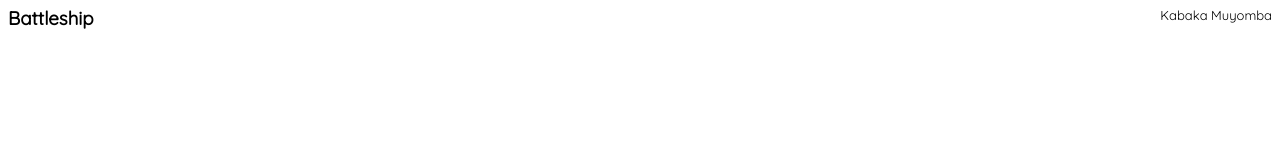
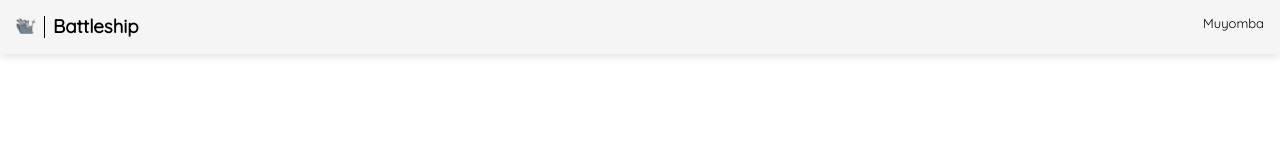
Before and after one commit to edgarmuyomba/battleship, a website built with webpack: page dist/index.html in a window 1280 px wide. Built offline with Linux system fonts and the light colour scheme.

Commit message:
navbar complete

```diff
--- a/src/css/navbar.css
+++ b/src/css/navbar.css
@@ -1,7 +1,24 @@
 .navbar {
     display: flex;
     flex-direction: row;
-    padding: 8px;
+    padding: 16px;
+    background-color: whitesmoke;
+    box-shadow: rgba(99, 99, 99, 0.2) 0px 2px 8px 0px;
+}
+
+.logo-container {
+    padding-right: 8px;
+    border-right: 1px solid black;
+    margin-right: 8px;
+}
+
+.logo {
+    height: 20px;
+    width: 20px;
+    background-image: url("../assets/images/logo.png");
+    background-position: center;
+    background-size: contain;
+    background-repeat: no-repeat;
 }
 
 .author {
```
Also changed, not shown: dist/a5b8c5798fed0ffdd504.png (added), dist/index.html, dist/main.js.
